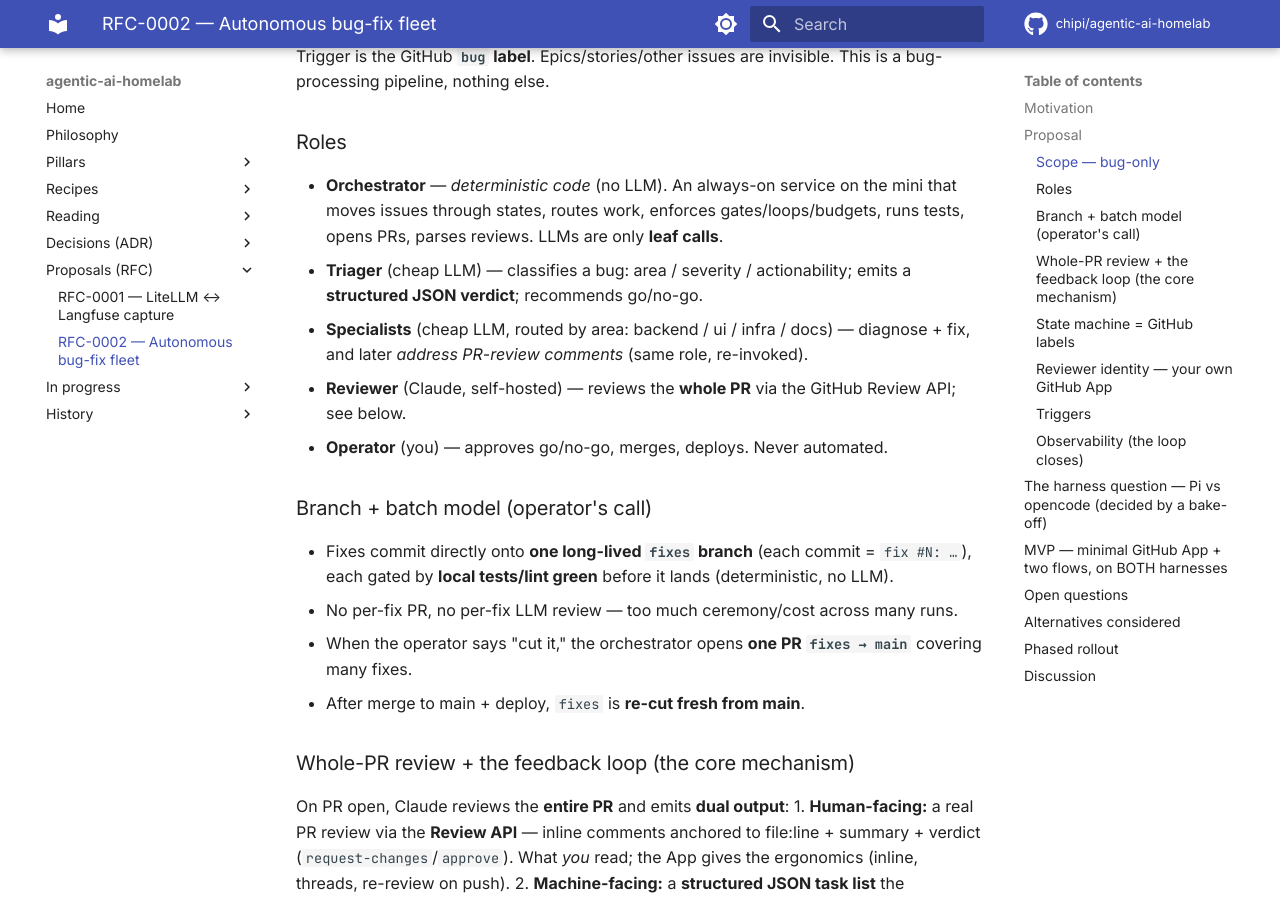
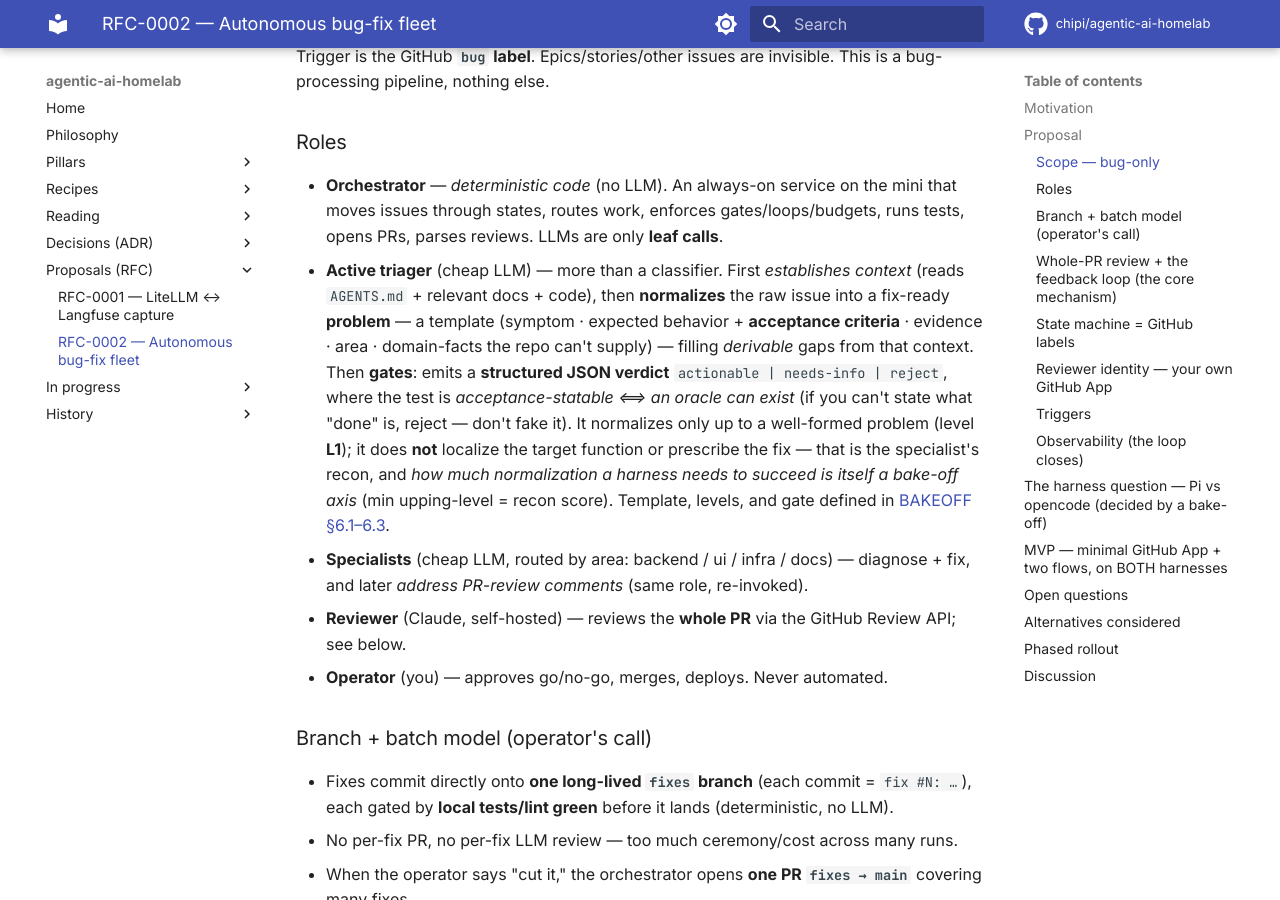
Before and after one commit to chipi/agentic-ai-homelab, an MkDocs documentation site: the page built from docs/rfc/RFC-0002-autonomous-bug-fix-fleet.md, in a window 1280 px wide and 900 px high, scrolled down 652 px. Built offline with MkDocs 1.6.1 and Material for MkDocs 9.7.7, drawn with Linux system fonts in a browser that asks for light colours; comment, search, counter and statistics services are not loaded.

Commit message:
bakeoff+RFC-0002: active triage — context-establishment, upping-level, two scores
Formalize the session's core design shift: bug-description quality is the lever,
and "how much a description must be upped to succeed" is itself a harness axis.

BAKEOFF.md §6.1-6.3 (canonical):
- Intake = establish context (instructions/AGENTS.md + docs + codebase) before
  reasoning; recon is the hidden first phase and is measured.
- Upping-level L0..L3: L0 raw, L1 normalized+gated (active triage), L2 localized,
  L3 prescribed. The enricher line is L1 — never L2/L3 (that does the harness's
  job and flattens the measurement).
- Active-triage template (WHAT/EXPECTED/EVIDENCE/SCOPE/DOMAIN/VERDICT) with
  given/derivable/missing; gate = actionable ⟺ acceptance statable ⟺ an oracle
  can exist. Shit-in/shit-out → reject, never fake.
- Min-upping-level-to-pass = recon score; empty-patch = spec-failed kick-back.
- Two separate scores: intake (garbage→L1-or-reject) vs harness (L1→fix).
§7: new scoring row "Min upping-level to pass".

RFC-0002: Triager role → Active triager (normalize to L1 + gate), cross-linked
to BAKEOFF §6.1-6.3.

mkdocs --strict build green (exit 0).

Co-Authored-By: Claude Opus 4.8 <noreply@anthropic.com>
Claude-Session: https://claude.ai/code/session_014NUeoeBSuvGTQ5f1GhqsBF

```diff
--- a/docs/rfc/RFC-0002-autonomous-bug-fix-fleet.md
+++ b/docs/rfc/RFC-0002-autonomous-bug-fix-fleet.md
@@ -24,8 +24,18 @@ This is a bug-processing pipeline, nothing else.
 - **Orchestrator** — *deterministic code* (no LLM). An always-on service on the
   mini that moves issues through states, routes work, enforces gates/loops/budgets,
   runs tests, opens PRs, parses reviews. LLMs are only **leaf calls**.
-- **Triager** (cheap LLM) — classifies a bug: area / severity / actionability;
-  emits a **structured JSON verdict**; recommends go/no-go.
+- **Active triager** (cheap LLM) — more than a classifier. First *establishes
+  context* (reads `AGENTS.md` + relevant docs + code), then **normalizes** the raw
+  issue into a fix-ready **problem** — a template (symptom · expected behavior +
+  **acceptance criteria** · evidence · area · domain-facts the repo can't supply) —
+  filling *derivable* gaps from that context. Then **gates**: emits a **structured
+  JSON verdict** `actionable | needs-info | reject`, where the test is
+  *acceptance-statable ⟺ an oracle can exist* (if you can't state what "done" is,
+  reject — don't fake it). It normalizes only up to a well-formed problem (level
+  **L1**); it does **not** localize the target function or prescribe the fix — that
+  is the specialist's recon, and *how much normalization a harness needs to succeed
+  is itself a bake-off axis* (min upping-level = recon score). Template, levels, and
+  gate defined in [BAKEOFF §6.1–6.3](https://github.com/chipi/agentic-ai-homelab/blob/main/bugfix-fleet/BAKEOFF.md).
 - **Specialists** (cheap LLM, routed by area: backend / ui / infra / docs) —
   diagnose + fix, and later *address PR-review comments* (same role, re-invoked).
 - **Reviewer** (Claude, self-hosted) — reviews the **whole PR** via the GitHub
```
Also changed, not shown: bugfix-fleet/BAKEOFF.md (+83 -0 lines).
